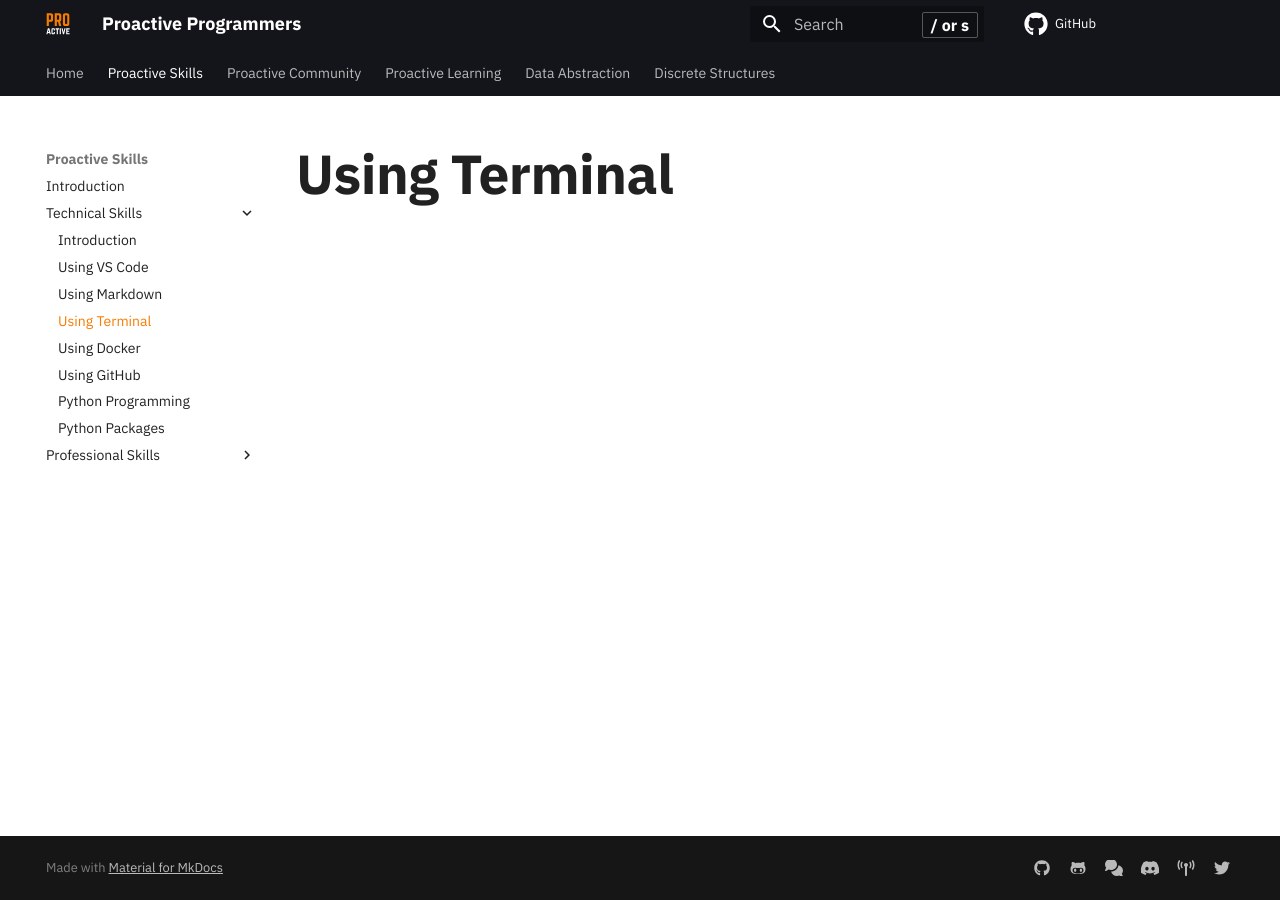
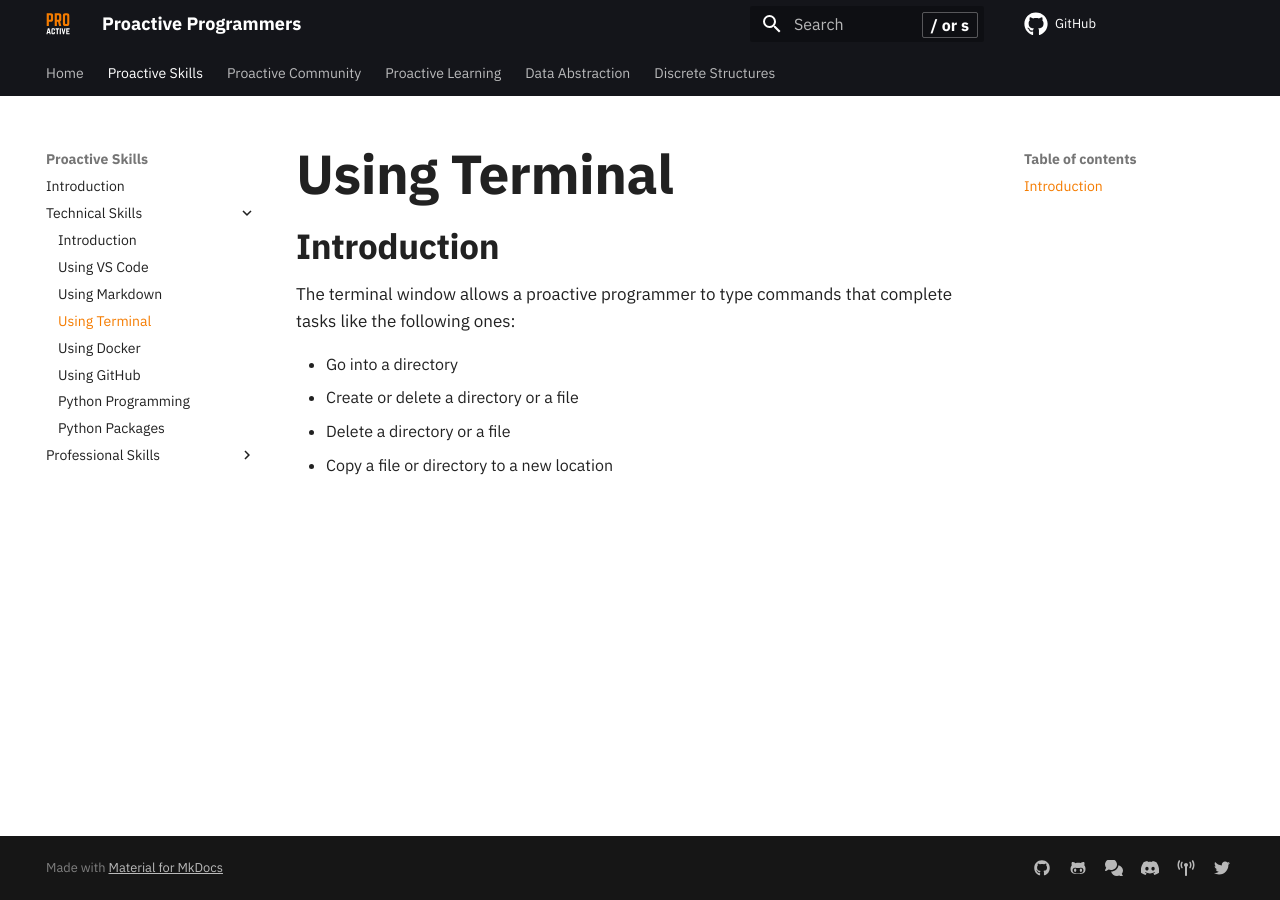
Before and after one commit to ProactiveProgrammers/www.proactiveprogrammers.com, an MkDocs documentation site: the page built from docs/proactive-skills/technical-skills/using-terminal.md, in a window 1280 px wide. Built offline with MkDocs 1.6.1 and Material for MkDocs 9.7.7, drawn with Linux system fonts in a browser that asks for light colours; comment, search, counter and statistics services are not loaded.

Commit message:
feat: Add the starting version of the using-terminal file.

```diff
--- a/docs/proactive-skills/technical-skills/using-terminal.md
+++ b/docs/proactive-skills/technical-skills/using-terminal.md
@@ -1 +1,11 @@
 # Using Terminal
+
+## Introduction
+
+The terminal window allows a proactive programmer to type commands that complete
+tasks like the following ones:
+
+* Go into a directory
+* Create or delete a directory or a file
+* Delete a directory or a file
+* Copy a file or directory to a new location
```
